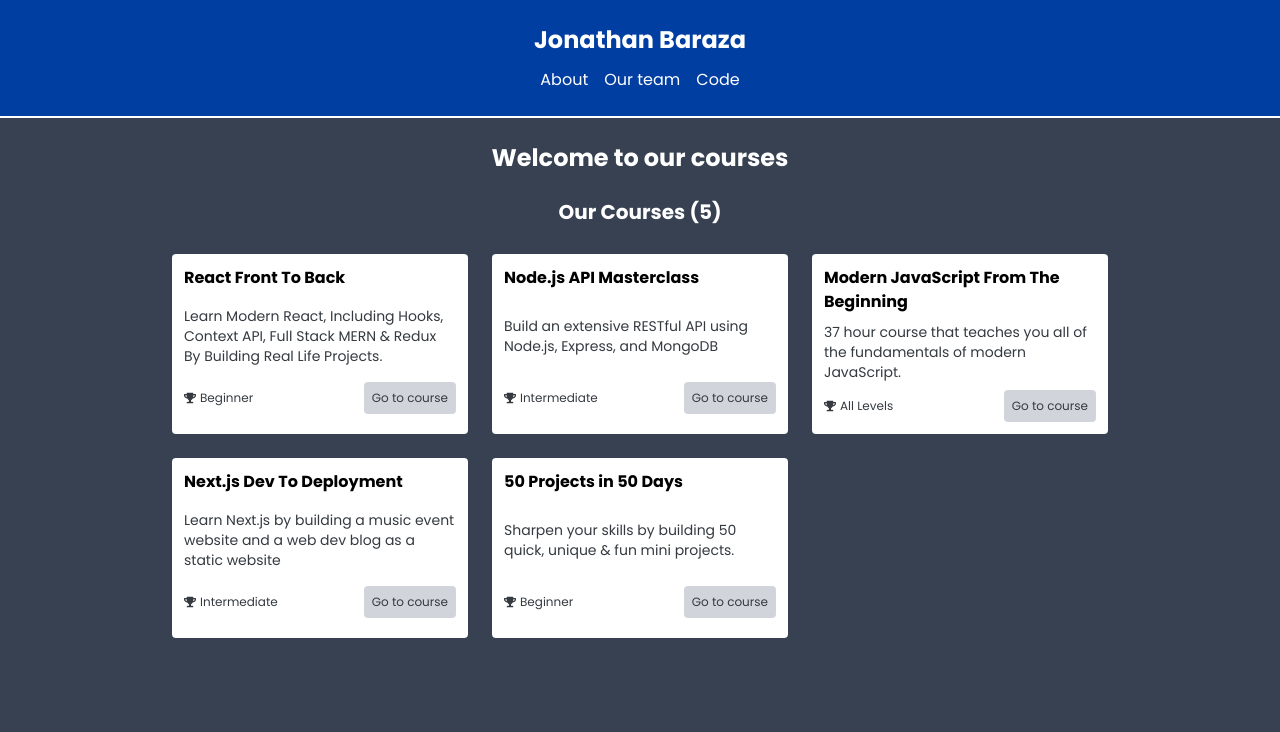
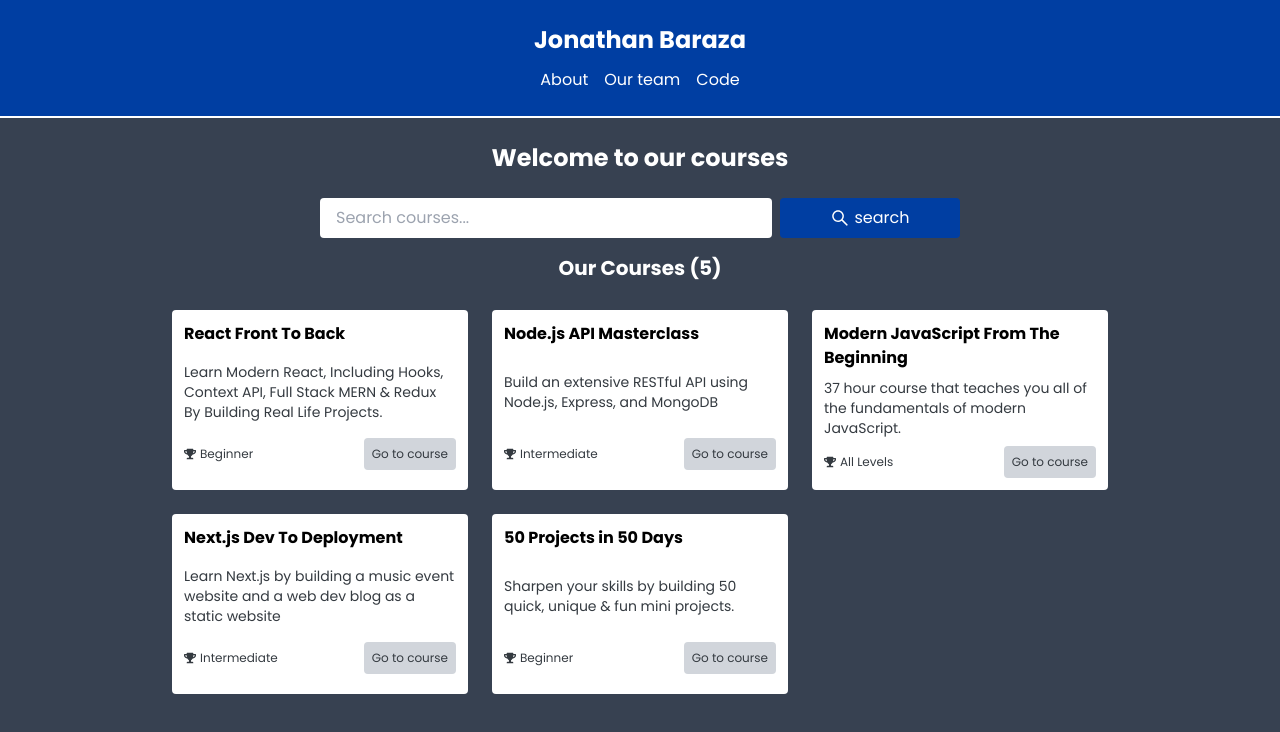
Before and after one commit to jonathan-baraza/Courses-handler, a Next.js app: page / in a window 1280 px wide. Shown: the top 732 px of the page. Built offline with nearby package versions, Linux system fonts and the light colour scheme.

Commit message:
feat: course searching functionality

```diff
--- /dev/null
+++ b/app/components/CourseSearch.tsx
@@ -0,0 +1,49 @@
+"use client";
+import { FormEvent, ReactEventHandler, useState } from "react";
+import { AiOutlineSearch } from "react-icons/ai";
+import { ImSpinner2 } from "react-icons/im";
+
+const CourseSearch = ({ setFiltered }: any) => {
+  const [loading, setLoading] = useState<boolean>(false);
+  const [query, setQuery] = useState<string>("");
+  const handleSubmit = async (e: FormEvent<HTMLFormElement>) => {
+    e.preventDefault();
+    setLoading(true);
+    const res = await fetch(`/api/courses/search?query=${query}`);
+    const data = await res.json();
+    setFiltered(data);
+    setLoading(false);
+  };
+  return (
+    <form
+      onSubmit={handleSubmit}
+      className="flex flex-row items-center justify-center w-[80%] mx-auto md:w-1/2"
+    >
+      <input
+        type="text"
+        placeholder="Search courses..."
+        className="py-2 px-4 rounded bg-white text-dark my-2 outline-none w-full"
+        value={query}
+        onChange={(e) => setQuery(e.target.value)}
+      />
+      <button
+        type="submit"
+        className="bg-[#003ea2] flex items-center justify-center hover:cursor-pointer hover:bg-[#003080] duration-75 ml-2 py-2 px-6 rounded min-w-[180px]"
+      >
+        {loading ? (
+          <span className="flex items-center">
+            <ImSpinner2 className="me-2" />
+            please wait...
+          </span>
+        ) : (
+          <span className="flex items-center">
+            <AiOutlineSearch className="me-1" size={20} />
+            search
+          </span>
+        )}
+      </button>
+    </form>
+  );
+};
+
+export default CourseSearch;
--- a/app/components/Courses.tsx
+++ b/app/components/Courses.tsx
@@ -5,9 +5,7 @@ import CourseCard from "./CourseCard";
 const Courses = ({ allCourses }: { allCourses: courseType[] }) => {
   return (
     <div className="bg-gray-700 min-h-screen text-white">
-      <h1 className="text-2xl font-bold my-6 mx-auto w-fit">
-        Welcome to our courses
-      </h1>
+
       <h2 className="text-xl font-bold my-2 mb-4 mx-auto w-fit">
         Our Courses ({allCourses.length})
       </h2>
--- a/app/page.tsx
+++ b/app/page.tsx
@@ -2,10 +2,13 @@
 import { useState, useEffect } from "react";
 import LoadingPage from "./loading";
 import Courses from "./components/Courses";
+import CourseSearch from "./components/CourseSearch";
+import { setServers } from "dns";
+import { courseType } from "./Types";
 
 const HomePage = () => {
   const [isLoading, setIsLoading] = useState(true);
-  const [courses, setCourses] = useState([]);
+  const [courses, setCourses] = useState<courseType[]>([]);
 
   useEffect(() => {
     const fetchCourses = async () => {
@@ -26,6 +29,14 @@ const HomePage = () => {
   return (
     <>
       <div className="bg-gray-700 min-h-screen text-white">
+        <h1 className="text-2xl font-bold mt-6 mb-4 mx-auto w-fit">
+          Welcome to our courses
+        </h1>
+        <CourseSearch
+          setFiltered={(filteredCourses: courseType[]) =>
+            setCourses(filteredCourses)
+          }
+        />
         <Courses allCourses={courses} />
       </div>
     </>
```
